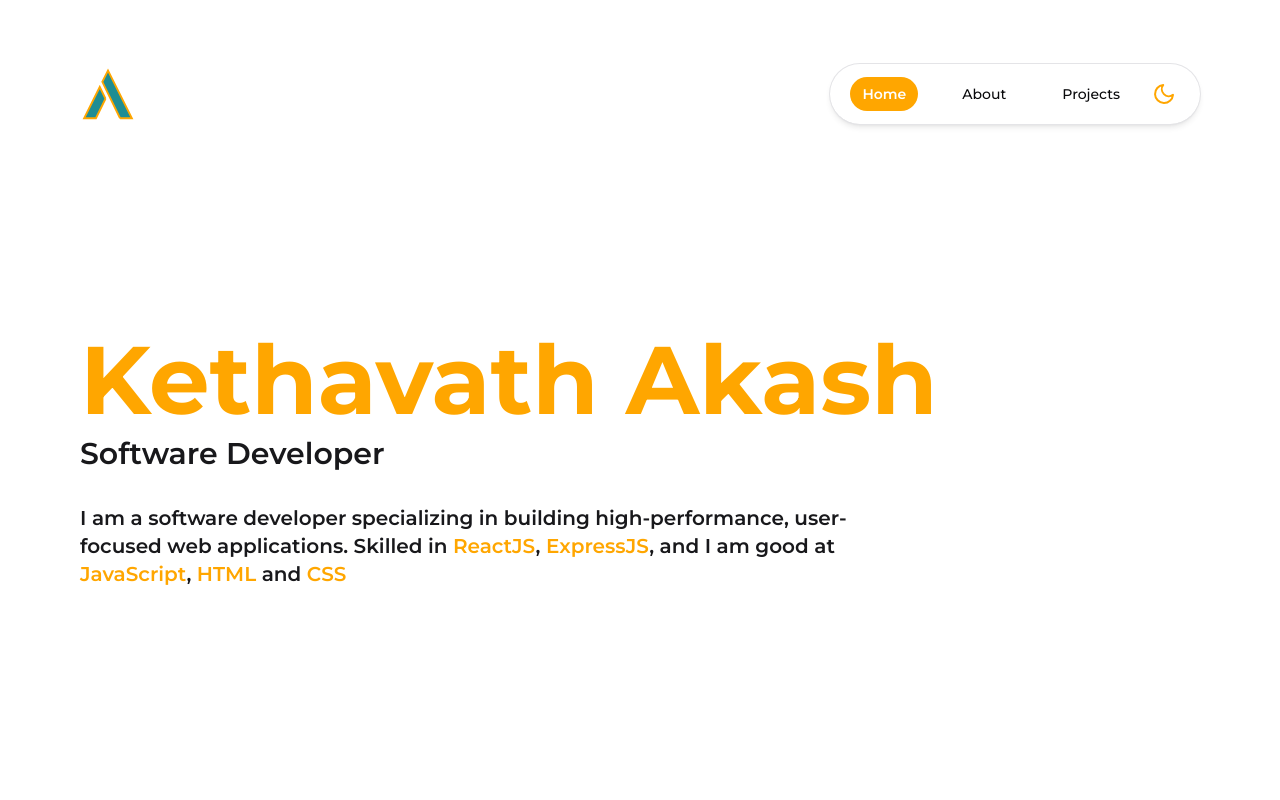
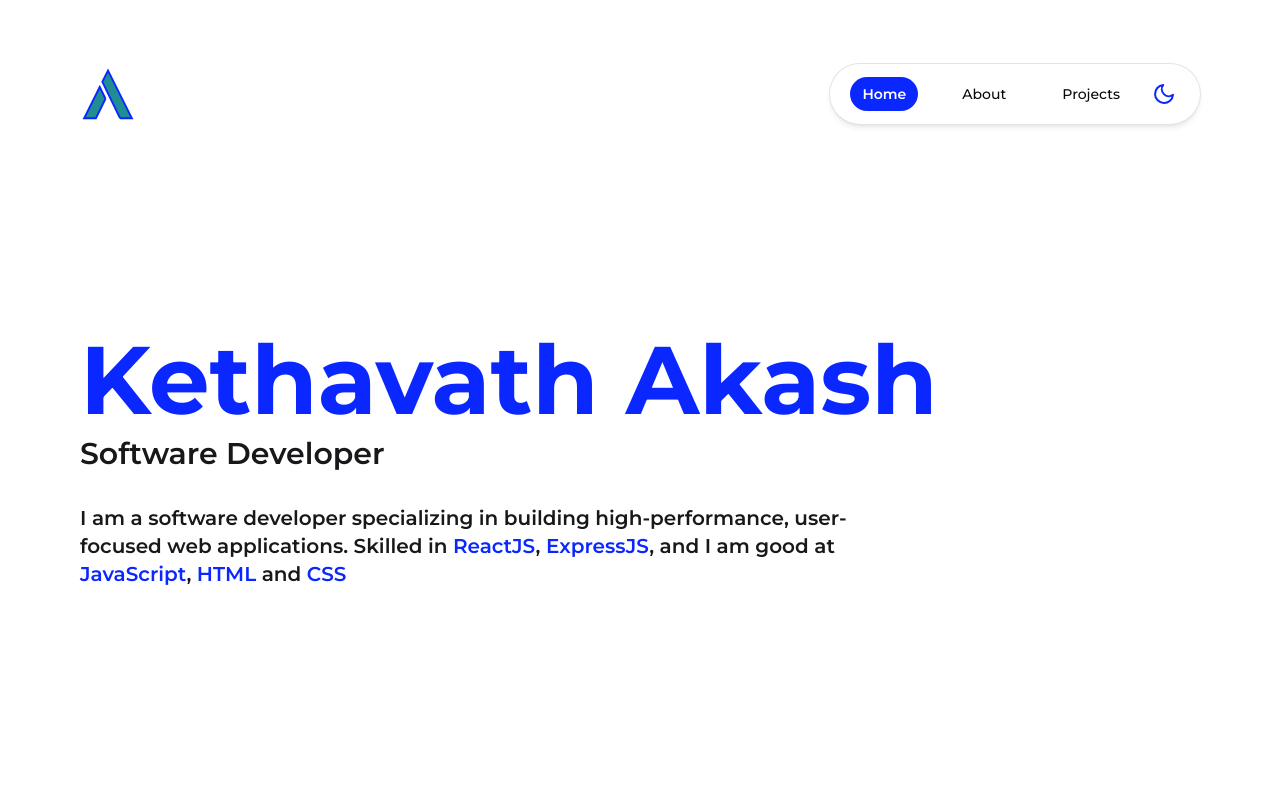
Before and after one commit to Aakashkethavath/portfoli, a Next.js app: page / in a window 1280 px wide. Shown: the top 800 px of the page. Built offline with nearby package versions, Linux system fonts and the light colour scheme.

Commit message:
Change theme colors from yellow to blue
Updated color theme variables from golden/yellow to blue.

```diff
--- a/src/styles/globals.css
+++ b/src/styles/globals.css
@@ -3,14 +3,14 @@
 @tailwind utilities;
 
 @layer base {
-  /* ---------------------- Golden/Yellow theme ----------------------- */
+  /* ---------------------- blue ----------------------- */
  :root {
   --background: 0 0% 100%;
   --foreground: 240 10% 3.9%;
   --border: 240 5.9% 90%;
   --destructive: 0 84.2% 60.2%;
   --destructive-foreground: 0 0% 98%;
-    --accent: 39 100% 50%;
+  --accent: 233 100% 52%;
   --accent-foreground: 240 5.9% 10%;
   --muted: 240 4.8% 95.9%;
   --muted-foreground: 240 3.8% 46.1%;
@@ -21,12 +21,11 @@
   --border: 240 3.7% 15.9%;
   --destructive: 0 62.8% 30.6%;
   --destructive-foreground: 0 0% 98%;
-    --accent: 39 100% 50%;
+  --accent: 230 100% 65%;
   --accent-foreground: 0 0% 98%;
   --muted: 240 3.7% 15.9%;
   --muted-foreground: 240 5% 64.9%;
 }
-
   * {
     @apply border-border;
   }
```
Lines whose indentation alone changed are shown as unchanged.
